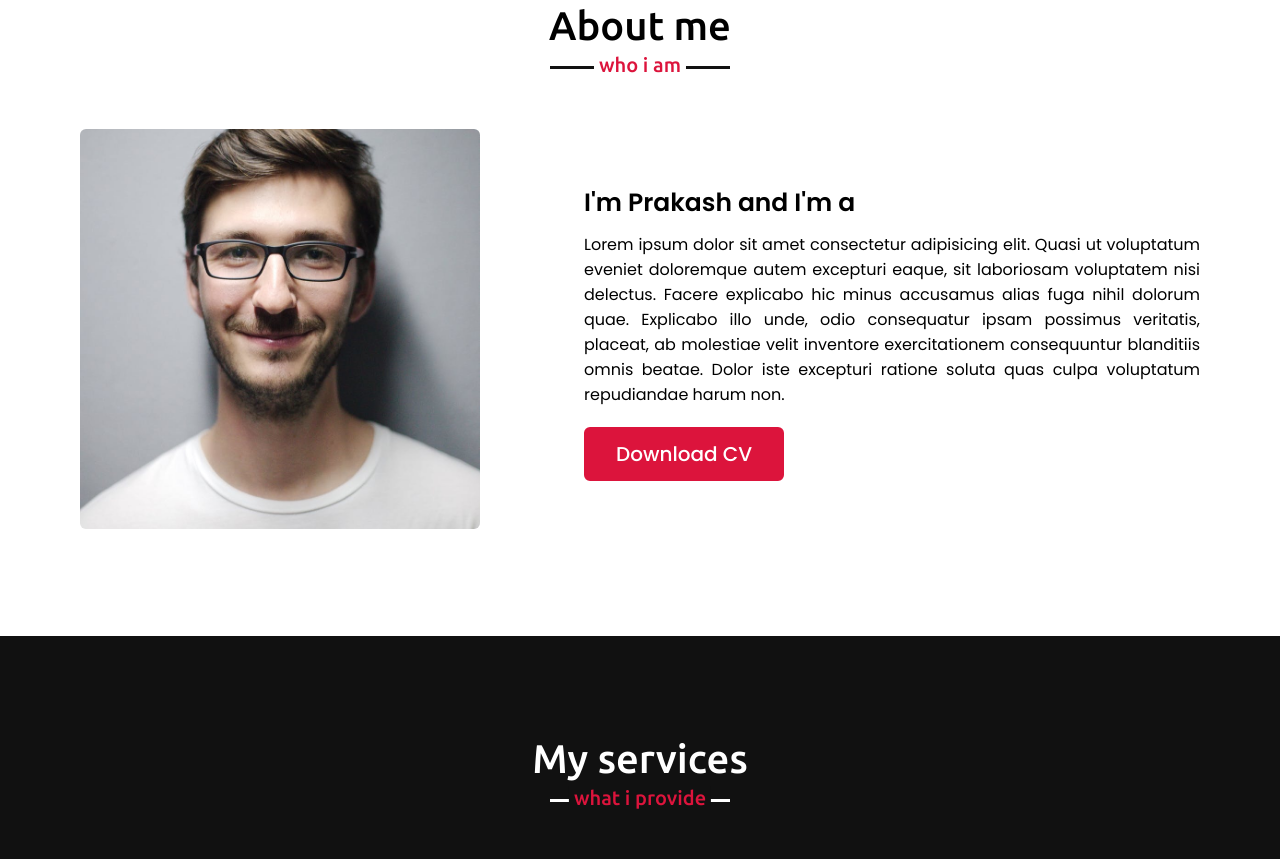
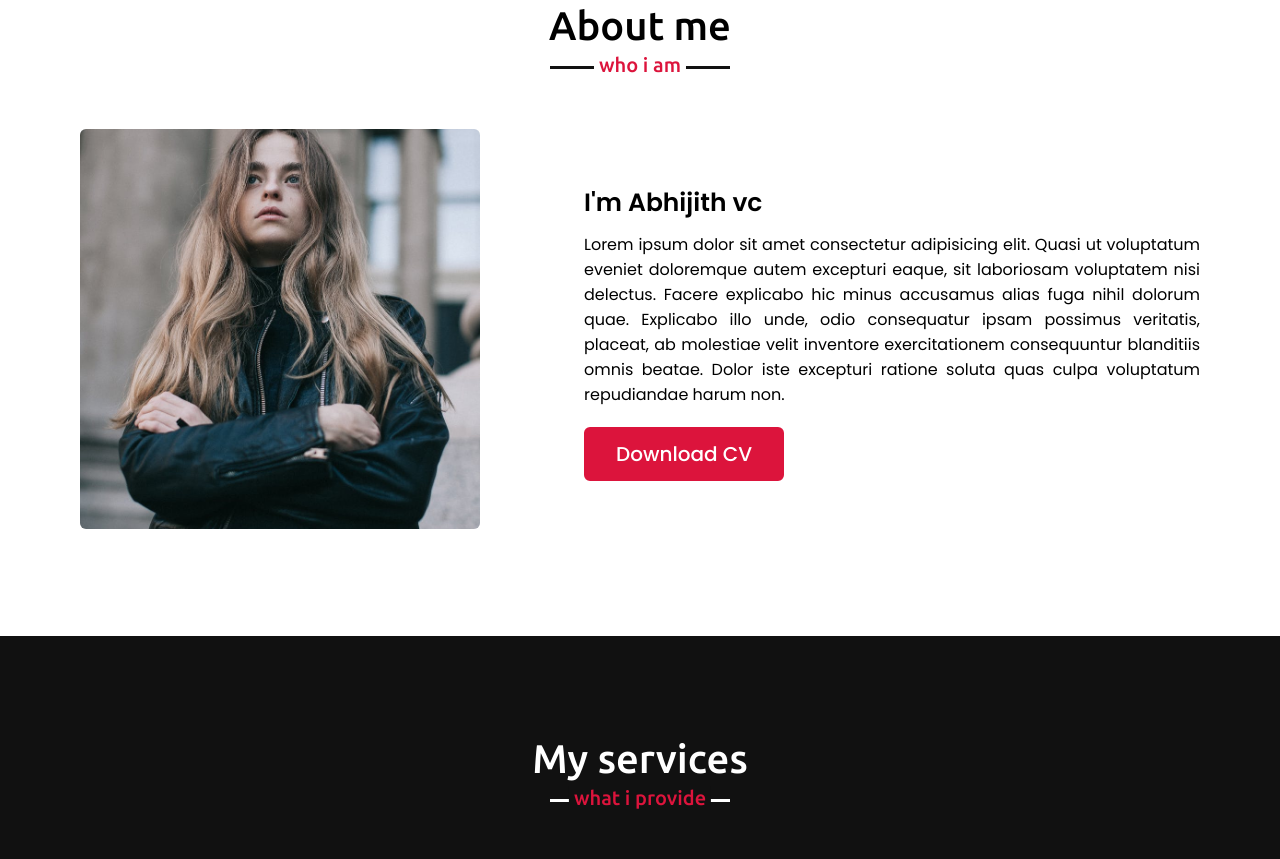
Before and after one commit to Abhijithvc/Abhijithvc, a plain HTML site: page index.html in a window 1280 px wide. Shown: the part 897-1756 px from the top of the page. Drawn offline with nearby package versions, Linux system fonts and the light colour scheme.

Commit message:
Update index.html

```diff
--- a/index.html
+++ b/index.html
@@ -53,12 +53,12 @@
             <h2 class="title">About me</h2>
             <div class="about-content">
                 <div class="column left">
-                    <img src="images/profile-1.jpeg" alt="">
+                    <img src="images/profile-5.jpeg" alt="">
                 </div>
                 <div class="column right">
-                    <div class="text">I'm Prakash and I'm a <span class="typing-2"></span></div>
+                    <div class="text">I'm Abhijith vc <span class="typing-2"></span></div>
                     <p>Lorem ipsum dolor sit amet consectetur adipisicing elit. Quasi ut voluptatum eveniet doloremque autem excepturi eaque, sit laboriosam voluptatem nisi delectus. Facere explicabo hic minus accusamus alias fuga nihil dolorum quae. Explicabo illo unde, odio consequatur ipsam possimus veritatis, placeat, ab molestiae velit inventore exercitationem consequuntur blanditiis omnis beatae. Dolor iste excepturi ratione soluta quas culpa voluptatum repudiandae harum non.</p>
-                    <a href="#">Download CV</a>
+                    <a href="resume.pdf" download target="_blank" class="btn btn-white mr-4">Download CV</a>
                 </div>
             </div>
         </div>
```
